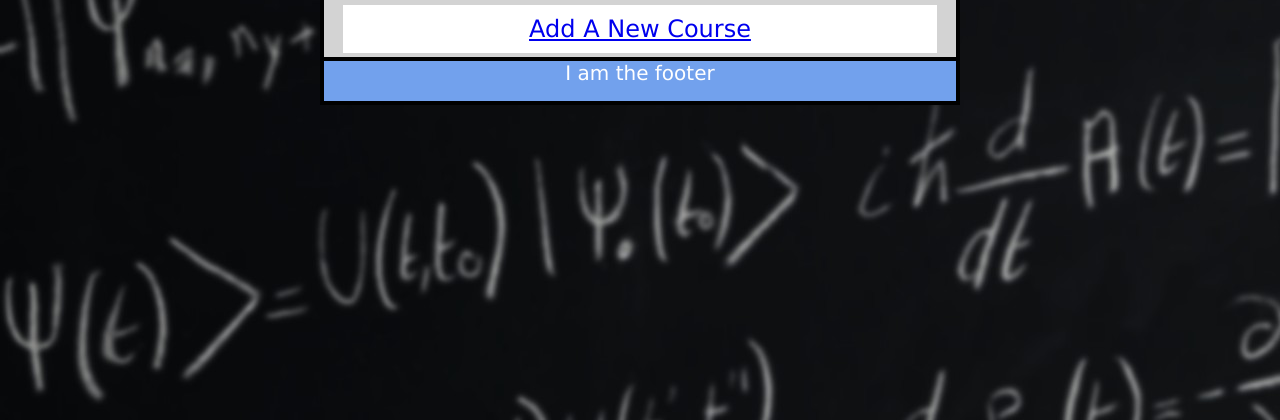
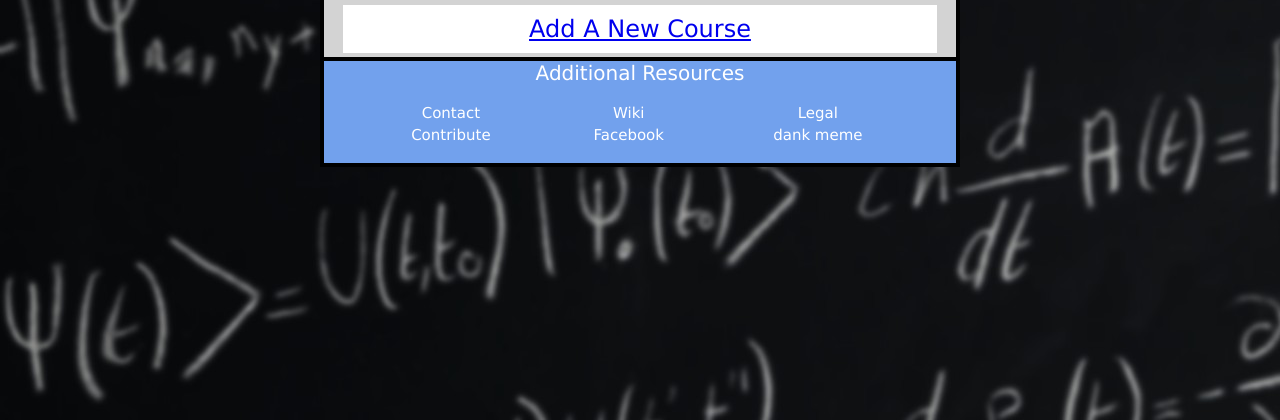
Before and after one commit to BenGirone/SoftwareEngineeringProject, a PHP site: page /home.php in a window 1280 px wide. Shown: the part 52-472 px from the top of the page. Run offline with PHP 8.4, Linux system fonts and the light colour scheme; the visitor is signed in with stand-in values (Sample User, id 1); data that the repository does not hold is empty.

Commit message:
added links and information to the footer

```diff
--- a/home.php
+++ b/home.php
@@ -114,7 +114,36 @@ Software prepared by Orchid-dev (see documentation for more info)
 
 
         <div class="footer">
-        	I am the footer
+        	Additional Resources
+        	<table>
+        		<tr>
+        			<td>
+        				<a href="">Contact</a>
+        			</td>
+
+        			<td>
+        				<a href="">Wiki</a>
+        			</td>
+
+        			<td>
+        				<a href="graphics/spongebob-law.jpg">Legal</a>
+        			</td>
+        		</tr>
+
+        		<tr>
+        			<td>
+        				<a href="">Contribute</a>
+        			</td>
+
+        			<td>
+        				<a href="">Facebook</a>
+        			</td>
+
+        			<td>
+        				<a href="">dank meme</a>
+        			</td>
+        		</tr>
+        	</table>
         </div>
     </body>
 </html>
--- a/index.css
+++ b/index.css
@@ -57,12 +57,33 @@ body {
 .footer {
     width: 50%;
     margin: auto;
-    height: 40px;
     background-color: #72A1ED;
     text-align: center;
     font-size: 20px;
     border:4px solid black;
 }
+    .footer > table{
+        width: 95%;
+        margin: auto;
+        font-size: 15px;
+        padding: 1pc;
+    }
+    .footer > table > tbody > tr > td > a:link {
+        text-decoration: none;
+        color: white;
+    }
+    .footer > table > tbody > tr > td > a:visited {
+        text-decoration: none;
+        color: white;
+    }
+    .footer > table > tbody > tr > td > a:hover {
+        text-decoration: none;
+        color: lightgrey;
+    }
+    .footer > table > tbody > tr > td > a:active {
+        text-decoration: none;
+        color: white;
+    }
 
 .centeredButtonLink:link {
     color: white;
```
Also changed, not shown: graphics/spongebob-law.jpg (added).
